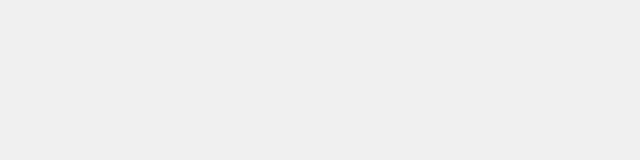
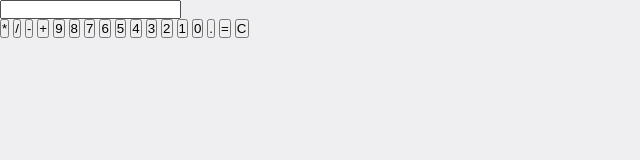
Before and after one commit to RSMarian/calculator-app, a plain HTML site: page index.html in a window 1280 px wide. Shown: the whole page, without its empty margins (0-640 px from the left). Drawn offline with Linux system fonts and the light colour scheme.

Commit message:
added html calculator structure

```diff
--- a/index.html
+++ b/index.html
@@ -8,6 +8,35 @@
     <link rel="stylesheet" href="styles.css">
 </head>
 <body>
+
+    <section class="main">
+        <form>
+            <input type="text" class="result">
+        </form>
+
+        <div class="buttons">
+            <button type="button" class="btn btn-yellow" data-num="*">*</button>
+            <button type="button" class="btn btn-yellow" data-num="*">/</button>
+            <button type="button" class="btn btn-yellow" data-num="*">-</button>
+            <button type="button" class="btn btn-yellow" data-num="*">+</button>
+
+            <button type="button" class="btn btn-grey" data-num="*">9</button>
+            <button type="button" class="btn btn-grey" data-num="8">8</button>
+            <button type="button" class="btn btn-grey" data-num="7">7</button>
+            <button type="button" class="btn btn-grey" data-num="6">6</button>
+            <button type="button" class="btn btn-grey" data-num="5">5</button>
+            <button type="button" class="btn btn-grey" data-num="4">4</button>
+            <button type="button" class="btn btn-grey" data-num="3">3</button>
+            <button type="button" class="btn btn-grey" data-num="2">2</button>
+            <button type="button" class="btn btn-grey" data-num="1">1</button>
+            <button type="button" class="btn btn-grey" data-num="0">0</button>
+            <button type="button" class="btn btn-grey" data-num=".">.</button>
+
+            <button type="button" class="btn btn-grey">=</button>
+            <button type="button" class="btn btn-grey">C</button>
+        </div>
+    </section>
+
     <script src="app.js"></script>
 </body>
 </html>
```
